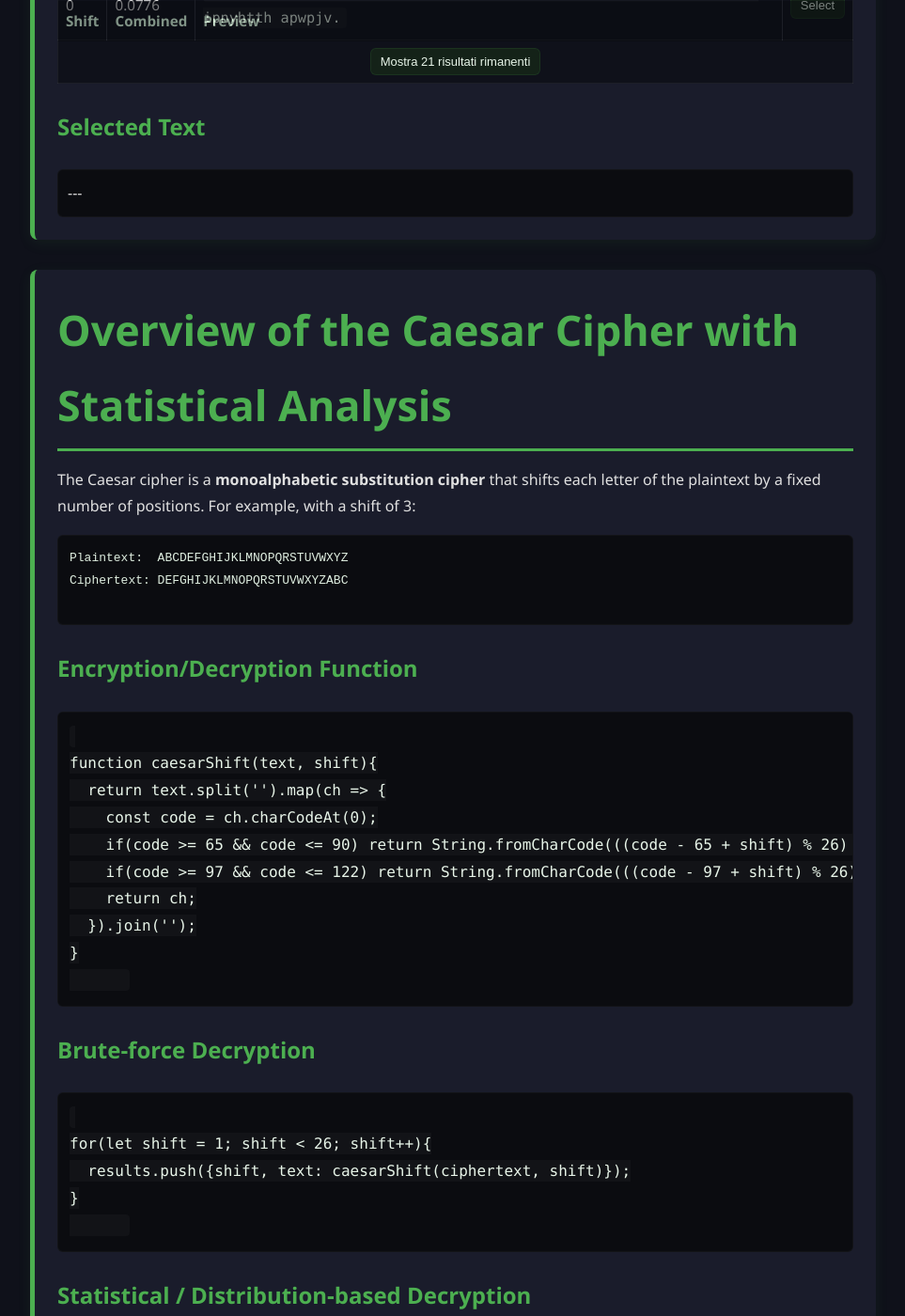
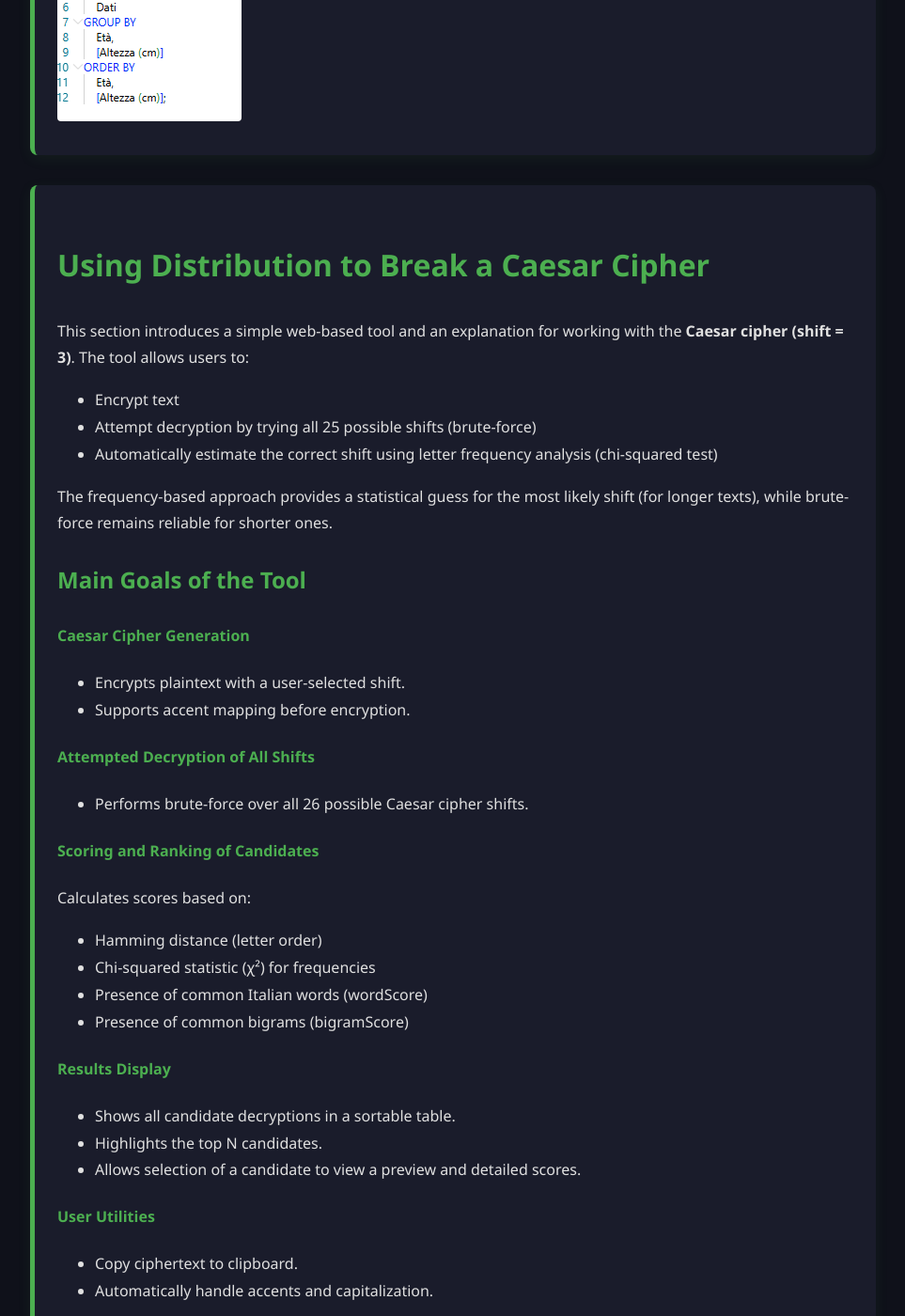
Before and after one commit to ricky2905/ricky2905.github.io, a Jekyll site: the page HOMEWORK/homework2/index.html, which Jekyll copies as it is, in a window 1280 px wide and 1400 px high, scrolled down 4555 px. Shown: the whole window at 94% size, without its empty margins (158-1121 px from the left). Built offline with Jekyll 4.4.1, drawn with Linux system fonts in a browser that asks for light colours; some of the changed text lies outside the part shown.

Commit message:
Update index.html

```diff
--- a/HOMEWORK/homework2/index.html
+++ b/HOMEWORK/homework2/index.html
@@ -264,9 +269,77 @@
         <li>Goodfellow, I., Bengio, Y., & Courville, A. (2016). <em>Deep Learning</em>. MIT Press.</li>
         <li>Tavallaee, M., et al. (2009). <em>A detailed analysis of the KDD CUP 99 data set</em>. IEEE Symposium on Computational Intelligence for Security and Defense Applications.</li>
       </ol>
+
     </article>
 
-    <!-- Caesar interactive card -->
+    <!-- Univariate / Bivariate section with images -->
+    <article class="card">
+      <h2>Univariate and Bivariate Distribution on a Dataset</h2>
+      <p>Here is an example based on a simple database created with Access. Using two basic SQL queries, we can calculate both the univariate and bivariate distributions. For the univariate distribution, we consider the <strong>Age</strong> variable, while for the bivariate distribution we examine <strong>Age</strong> and <strong>Height</strong>.</p>
+
+      <img src="/assets/images/dati.png" alt="Esempio di dati tabellari" title="Esempio di dati tabellari"/>
+
+      <h3>Univariate Distribution on Age</h3>
+      <img src="/assets/images/Dist_univariata.png" alt="Distribuzione Univariata" title="Distribuzione Univariata"/>
+
+      <p><strong>SQL Code:</strong></p>
+      <img src="/assets/images/Dist_univariata_sql.png" alt="Distribuzione Univariata SQL" title="Distribuzione Univariata SQL"/>
+
+      <h3>Bivariate Distribution on Age and Height</h3>
+      <img src="/assets/images/Dist_bivariata.png" alt="Distribuzione Bivariata" title="Distribuzione Bivariata"/>
+
+      <p><strong>SQL Code:</strong></p>
+      <img src="/assets/images/Dist_bivariata_sql.png" alt="Distribuzione Bivariata SQL" title="Distribuzione Bivariata SQL"/>
+    </article>
+
+    <!-- Section: Using Distribution to Break Caesar -->
+    <article class="card">
+      <h2>Using Distribution to Break a Caesar Cipher</h2>
+      <p>This section introduces a simple web-based tool and an explanation for working with the <strong>Caesar cipher (shift = 3)</strong>. The tool allows users to:</p>
+      <ul>
+        <li>Encrypt text</li>
+        <li>Attempt decryption by trying all 25 possible shifts (brute-force)</li>
+        <li>Automatically estimate the correct shift using letter frequency analysis (chi-squared test)</li>
+      </ul>
+      <p>The frequency-based approach provides a statistical guess for the most likely shift (for longer texts), while brute-force remains reliable for shorter ones.</p>
+
+      <h3>Main Goals of the Tool</h3>
+      <h4>Caesar Cipher Generation</h4>
+      <ul>
+        <li>Encrypts plaintext with a user-selected shift.</li>
+        <li>Supports accent mapping before encryption.</li>
+      </ul>
+      <h4>Attempted Decryption of All Shifts</h4>
+      <ul>
+        <li>Performs brute-force over all 26 possible Caesar cipher shifts.</li>
+      </ul>
+
+      <h4>Scoring and Ranking of Candidates</h4>
+      <p>Calculates scores based on:</p>
+      <ul>
+        <li>Hamming distance (letter order)</li>
+        <li>Chi-squared statistic (χ²) for frequencies</li>
+        <li>Presence of common Italian words (wordScore)</li>
+        <li>Presence of common bigrams (bigramScore)</li>
+      </ul>
+
+      <h4>Results Display</h4>
+      <ul>
+        <li>Shows all candidate decryptions in a sortable table.</li>
+        <li>Highlights the top N candidates.</li>
+        <li>Allows selection of a candidate to view a preview and detailed scores.</li>
+      </ul>
+
+      <h4>User Utilities</h4>
+      <ul>
+        <li>Copy ciphertext to clipboard.</li>
+        <li>Automatically handle accents and capitalization.</li>
+      </ul>
+    </article>
+
+    <!-- ****************
+         Caesar interactive tool (full)
+         **************** -->
     <section class="card" aria-labelledby="caesar-title">
       <h2 id="caesar-title">Caesar Cipher: Generate → Analyze (Improved Ranking)</h2>
       <div class="small">Enter plaintext, choose a shift, and generate the cipher. Then you can analyze the cipher.</div>
@@ -297,7 +370,7 @@
         <button id="sortComb">Sort by Combined</button>
         <label style="margin-left:8px" class="small">Top N: <input id="topN" type="number" value="5" min="1" max="26"/></label>
 
-        <!-- NEW: Toggle button per your request -->
+        <!-- NEW: Toggle button to show all shifts -->
         <button id="toggleAllShifts" class="small" title="Mostra tutti gli shift">Mostra tutti gli shift</button>
       </div>
 
@@ -337,10 +410,11 @@
       <div id="chosen" class="result">---</div>
     </section>
 
-    <!-- Overview & explanation -->
+    <!-- Overview & explanation (rest of original content) -->
     <article class="card">
       <h1>Overview of the Caesar Cipher with Statistical Analysis</h1>
-      <p>The Caesar cipher is a <strong>monoalphabetic substitution cipher</strong> that shifts each letter of the plaintext by a fixed number of positions. For example, with a shift of 3:</p>
+      <p>The Caesar cipher is a <strong>monoalphabetic substitution cipher</strong> that shifts each letter of the plaintext by a fixed number of positions.</p>
+
       <pre>
 Plaintext:  ABCDEFGHIJKLMNOPQRSTUVWXYZ
 Ciphertext: DEFGHIJKLMNOPQRSTUVWXYZABC
@@ -385,13 +459,58 @@
 
       <img src="/assets/images/script.png" alt="Code" title="Code"/>
     </article>
+
+    <!-- Include original standalone Caesar HTML (the exact block you gave originally) so nothing is lost -->
+    <article class="card">
+      <h2>Original standalone Caesar HTML (preserved)</h2>
+      <p>Below is the original small standalone HTML you included earlier — kept here verbatim so no piece is lost.</p>
+      <details>
+        <summary>Clicca per vedere il codice originale</summary>
+        <pre><code>&lt;!doctype html&gt;
+&lt;html lang="en"&gt;
+&lt;head&gt;
+&lt;meta charset="utf-8"/&gt;
+&lt;meta name="viewport" content="width=device-width,initial-scale=1"/&gt;
+&lt;title&gt;Caesar — generator + ranking (Hamming + words + bigrams + chi²)&lt;/title&gt;
+&lt;style&gt;
+  body{font-family:system-ui,-apple-system,"Segoe UI",Roboto,Helvetica,Arial;padding:18px}
+  textarea{width:100%;height:110px;font-family:monospace;font-size:14px;margin-bottom:8px}
+  table{border-collapse:collapse;width:100%;margin-top:8px}
+  th,td{border:1px solid #ddd;padding:6px;text-align:left;font-size:13px}
+  th{background:#f4f4f4}
+  .result{white-space:pre-wrap;background:#fff;border:1px solid #ddd;padding:10px;margin-top:8px;max-height:260px;overflow:auto}
+  .controls{display:flex;gap:8px;flex-wrap:wrap;align-items:center;margin-top:8px}
+  .small{font-size:13px;color:#444}
+  input[type="number"]{width:72px}
+  .top{background:#e8ffe8}
+  .generator{border:1px dashed #ccc;padding:8px;margin:8px 0;border-radius:6px}
+  label.inline{display:inline-flex;align-items:center;gap:6px}
+  button.small{padding:4px 8px;font-size:13px}
+  .hiddenCol{display:none;}
+&lt;/style&gt;
+&lt;/head&gt;
+&lt;body&gt;
+  &lt;h2&gt;Caesar Cipher: Generate → Analyze (Improved Ranking)&lt;/h2&gt;
+  &lt;div class="small"&gt;Enter plaintext, choose a shift, and generate the cipher. Then you can analyze the cipher.&lt;/div&gt;
+  ...
+  &lt;!-- (rest of original standalone HTML and JS) --&gt;
+&lt;/body&gt;
+&lt;/html&gt;
+</code></pre>
+      </details>
+    </article>
+
   </main>
 
   <footer>
     <p>© 2025 Riccardo D'Annibale</p>
   </footer>
 
-  <!-- ---------- JavaScript (completo, integrato) ---------- -->
+  <!-- ===========================
+       JavaScript: full integrated Caesar tool
+       (includes all logic: accent map, frequencies, scoring,
+       rendering, "Mostra tutti gli shift" toggle, and header visibility)
+       =========================== -->
   <script>
 /* --- Reference frequencies (Italian) --- */
 const referenceFreq = {
@@ -497,7 +616,7 @@
   return referenceFreq[b] - referenceFreq[a];
 });
 
-/* Helper to get header THs by data-col */
+/* Helper to set header visibility for extra columns */
 function setHeaderVisibility(showExtra) {
   const ths = document.querySelectorAll('#results thead th');
   ths.forEach(th => {
@@ -716,7 +830,6 @@
 }
 
 function escapeHtml(str){ return str.replace(/&/g,'&amp;').replace(/</g,'&lt;').replace(/>/g,'&gt;'); }
-
   </script>
 </body>
 </html>
```
Also changed, not shown: other parts of HOMEWORK/homework2/index.html (+8 -8 lines).
